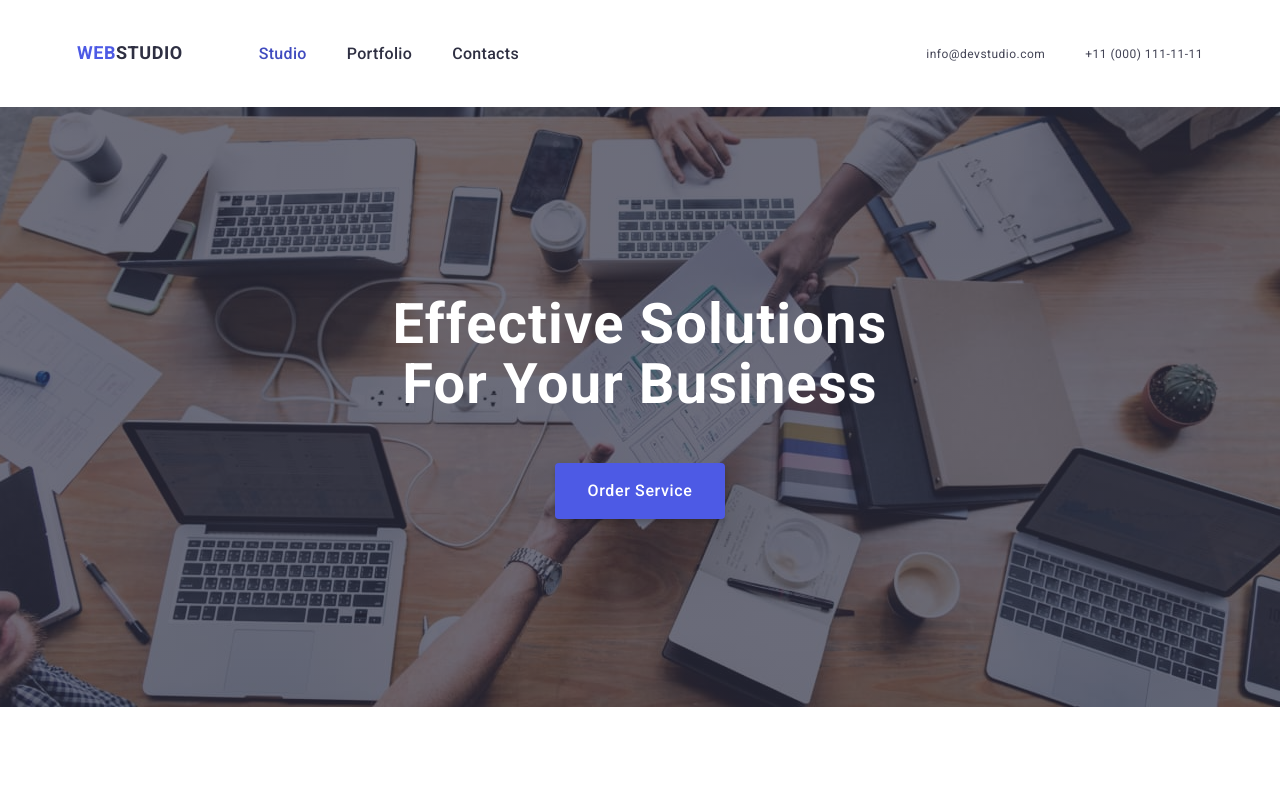
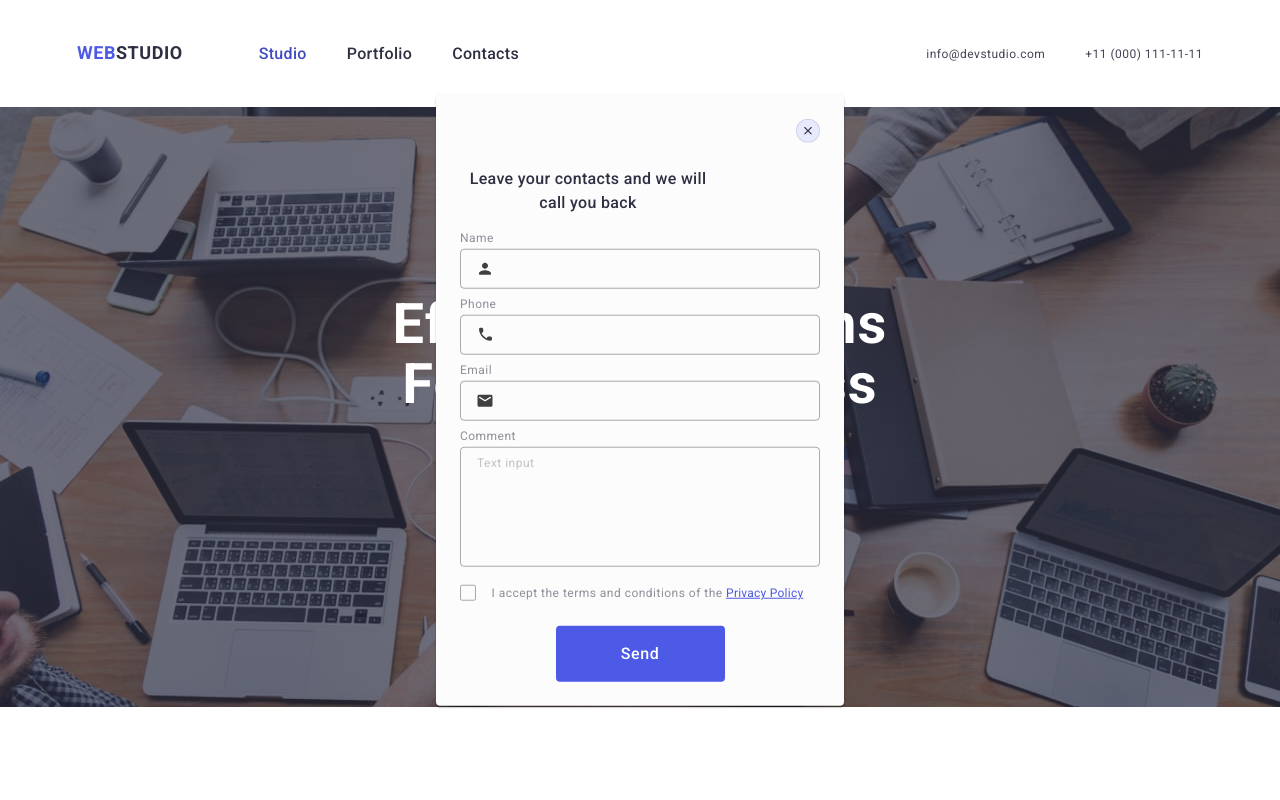
Before and after one commit to Oleg007git/goit-markup-hw-06, a plain HTML site: page index.html in a window 1280 px wide. Shown: the top 800 px of the page. Drawn offline with nearby package versions, Linux system fonts and the light colour scheme.

Commit message:
modal window

```diff
--- a/css/styles.css
+++ b/css/styles.css
@@ -71,9 +71,6 @@ a {
   padding-right: 16px;
   margin: 0 auto;
 }
-.backdrop {
-  display: none;
-}
 .contacts {
   display: none;
 }
@@ -124,94 +121,9 @@ a {
   justify-content: space-between;
   align-items: center;
 }
-/* =
 
+/*=== Section 1=== */
 
-======Mobile-menu ======
-
-
-=*/
-.mobile-menu-wrapper {
-  position: fixed;
-  top: 0;
-  right: 0;
-  z-index: 999;
-  width: 100%;
-  height: 100%;
-  background-color: #fff;
-  transform: translateX(100%);
-  transition: transform 250ms cubic-bezier(0.4, 0, 0.2, 1);
-}
-.mobile-menu-wrapper .is-open {
-  transform: translateX(0%);
-}
-.mobile-social-contact {
-  display: flex;
-  justify-content: center;
-  gap: 40px;
-}
-.mobile-menu-container {
-  position: relative;
-}
-.mobile-menu-close-btn {
-  position: absolute;
-  top: 24px;
-  right: 16px;
-  line-height: 0;
-}
-.mobile-contact-link {
-  fill: #f4f4fd;
-  width: 100%;
-  height: 100%;
-  background-color: #4d5ae5;
-  border-radius: 50%;
-  display: flex;
-  justify-content: center;
-  align-items: center;
-  transition: background-color 250ms cubic-bezier(0.4, 0, 0.2, 1);
-}
-.mobile-contact-list {
-  align-items: flex-start;
-  width: 40px;
-  height: 40px;
-}
-.mobile-current {
-  color: #404bbf;
-  font-size: 36px;
-  font-weight: 700;
-  line-height: 1.11em;
-  letter-spacing: 0.02em;
-  text-transform: capitalize;
-  display: flex;
-  flex-direction: column;
-}
-.mobile-menu-item-link {
-  color: #2e2f42;
-  font-size: 36px;
-  font-weight: 700;
-  line-height: 1.11em;
-  letter-spacing: 0.02em;
-  text-transform: capitalize;
-  display: flex;
-  flex-direction: column;
-}
-.mobile-menu {
-  display: flex;
-  flex-direction: column;
-  gap: 40px;
-  margin-bottom: 168px;
-}
-.mobile-menu-contacts {
-  display: flex;
-  flex-direction: column;
-  gap: 24px;
-  margin-bottom: 48px;
-}
-/*=
-
-==== Section 1====
-
-= */
 .section-title {
   display: flex;
   align-items: center;
@@ -564,6 +476,349 @@ a {
   fill: #f4f4fd;
   margin-left: 16px;
 }
+
+/* ===Mobile-menu ===*/
+
+.mobile-menu-wrapper {
+  display: flex;
+  position: fixed;
+  top: 0;
+  right: 0;
+  z-index: 999;
+  width: 100%;
+  height: 100%;
+  background-color: #fff;
+  transform: translateX(100%);
+  transition: transform 250ms cubic-bezier(0.4, 0, 0.2, 1);
+}
+.mobile-menu-wrapper .is-open {
+  transform: translateX(0%);
+  display: flex;
+}
+.mobile-social-contact {
+  display: flex;
+  justify-content: center;
+  gap: 40px;
+}
+.mobile-menu-container {
+  position: relative;
+  padding-top: 72px;
+  padding-bottom: 40px;
+}
+.mobile-menu-close-btn {
+  position: absolute;
+  top: 24px;
+  right: 16px;
+  line-height: 0;
+}
+.mobile-contact-link {
+  fill: #f4f4fd;
+  width: 100%;
+  height: 100%;
+  background-color: #4d5ae5;
+  border-radius: 50%;
+  display: flex;
+  justify-content: center;
+  align-items: center;
+  transition: background-color 250ms cubic-bezier(0.4, 0, 0.2, 1);
+}
+.mobile-contact-wrapper {
+  margin-top: auto;
+}
+.mobile-contact-list {
+  align-items: flex-start;
+  width: 40px;
+  height: 40px;
+}
+.mobile-current {
+  color: #404bbf;
+  font-size: 36px;
+  font-weight: 700;
+  line-height: 1.11em;
+  letter-spacing: 0.02em;
+  text-transform: capitalize;
+  display: flex;
+  flex-direction: column;
+}
+.mobile-menu-item-link {
+  color: #2e2f42;
+  font-size: 36px;
+  font-weight: 700;
+  line-height: 1.11em;
+  letter-spacing: 0.02em;
+  text-transform: capitalize;
+  display: flex;
+  flex-direction: column;
+}
+.mobile-menu {
+  display: flex;
+  flex-direction: column;
+  gap: 40px;
+  margin-bottom: 168px;
+}
+.mobile-menu-contacts {
+  display: flex;
+  flex-direction: column;
+  gap: 24px;
+  margin-bottom: 48px;
+}
+
+/*===Modal window===*/
+
+.backdrop .is-open {
+  position: fixed;
+  top: 0;
+  left: 0;
+  z-index: 9999999;
+  width: 100%;
+  height: 100%;
+  background-color: rgba(0, 0, 0, 0.5);
+  opacity: 0;
+  visibility: hidden;
+  pointer-events: none;
+  transition: opacity 250ms cubic-bezier(0.4, 0, 0.2, 1),
+    visibility 250ms cubic-bezier(0.4, 0, 0.2, 1);
+  background-color: rgba(46, 47, 66, 0.4);
+}
+
+.backdrop .is-open {
+  opacity: 1;
+  visibility: visible;
+  pointer-events: auto;
+}
+.modal {
+  position: absolute;
+  top: 50%;
+  left: 50%;
+  transform: translate(-50%, -50%);
+  width: 288px;
+  min-height: 623px;
+  border-radius: 4px;
+  background: #fcfcfc;
+  padding: 72px 16px 24px 16px;
+  box-shadow: 0px 1px 1px rgba(0, 0, 0, 0.14), 0px 1px 3px rgba(0, 0, 0, 0.12),
+    0px 2px 1px rgba(0, 0, 0, 0.2);
+  transition: transform 250ms cubic-bezier(0.4, 0, 0.2, 1);
+}
+
+.modal-close-btn {
+  display: flex;
+  justify-content: center;
+  align-items: center;
+  position: absolute;
+  top: 24px;
+  right: 24px;
+  width: 24px;
+  height: 24px;
+  border-radius: 50%;
+  padding: 0;
+  background-color: #e7e9fc;
+  border: none;
+  line-height: 0;
+  fill: #2e2f42;
+  transition: background-color 250ms cubic-bezier(0.4, 0, 0.2, 1),
+    border 250ms cubic-bezier(0.4, 0, 0.2, 1);
+  border: 1px solid rgba(0, 0, 0, 0.1);
+}
+
+.modal-close-btn:hover,
+.modal-close-btn:focus {
+  background-color: #404bbf;
+  border: none;
+  fill: #ffffff;
+}
+.modal-close-btn-icon {
+  transition: fill 250ms cubic-bezier(0.4, 0, 0.2, 1);
+}
+
+.review-form-description {
+  width: 256px;
+  color: #2e2f42;
+  text-align: center;
+  font-size: 16px;
+  font-weight: 500;
+  line-height: 1.5em;
+  letter-spacing: 0.02em;
+  margin-bottom: 16px;
+}
+
+.review-form-field-wrapper {
+  margin-bottom: 8px;
+}
+.review-form-field-wrapper-comment {
+  margin-bottom: 16px;
+}
+
+.review-form-field-label {
+  display: block;
+  font-size: 12px;
+  font-weight: 400;
+  line-height: 1.17;
+  letter-spacing: 0.04em;
+  color: rgba(64, 64, 64, 0.3);
+  margin-bottom: 4px;
+  color: #8e8f99;
+}
+
+.review-form-input-wrapper {
+  position: relative;
+}
+
+.review-form-input {
+  width: 100%;
+  height: 40px;
+  border: 1px solid rgba(46, 47, 66, 0.4);
+  border-radius: 4px;
+  background-color: transparent;
+  padding-left: 38px;
+  transition: border-color 250ms linear;
+  outline: 0px solid transparent;
+  transition: border-color 250ms cubic-bezier(0.4, 0, 0.2, 1);
+}
+
+.review-form-input:focus {
+  border-color: #4d5ae5;
+}
+
+.review-form-input-icon {
+  position: absolute;
+  top: 50%;
+  left: 16px;
+  transform: translateY(-50%);
+  fill: #404040;
+  transition: fill 250ms linear;
+  transition: fill 250ms cubic-bezier(0.4, 0, 0.2, 1);
+}
+
+.review-form-input:focus + .review-form-input-icon {
+  fill: #4d5ae5;
+}
+
+.review-form-comment {
+  display: block;
+  width: 100%;
+  height: 120px;
+  font-size: 12px;
+  font-weight: 400;
+  line-height: 1.17;
+  letter-spacing: 0.04em;
+  color: rgba(46, 47, 66, 0.4);
+  border: 1px solid rgba(46, 47, 66, 0.4);
+  border-radius: 4px;
+  background-color: transparent;
+  padding: 8px 16px;
+  resize: none;
+  transition: border-color 250ms cubic-bezier(0.4, 0, 0.2, 1);
+  outline: 0px solid transparent;
+}
+.review-form-field-wrapper {
+  margin-bottom: 8px;
+}
+
+.review-form-comment::placeholder {
+  color: rgba(64, 64, 64, 0.3);
+}
+
+.review-form-comment:focus {
+  border-color: #4d5ae5;
+}
+.review-form-checkbox-wrapper {
+  margin-bottom: 24px;
+}
+
+.review-form-checkbox-label {
+  font-size: 12px;
+  font-weight: 400;
+  line-height: 1.17;
+  letter-spacing: 0.04em;
+  color: rgba(64, 64, 64, 0.6);
+  color: #8e8f99;
+}
+
+.review-form-own-checkbox {
+  display: inline-flex;
+  align-items: center;
+  justify-content: center;
+  width: 16px;
+  height: 16px;
+  border: 2px solid rgba(17, 17, 17, 0.14);
+  border-radius: 6px;
+  cursor: pointer;
+  margin-right: 12px;
+  fill: rgba(46, 47, 66, 0.4);
+  fill: transparent;
+}
+
+.review-form-checkbox:checked
+  + .review-form-checkbox-label
+  > .review-form-own-checkbox {
+  border-color: #404bbf;
+  background-color: #404bbf;
+  border: none;
+  fill: #f4f4fd;
+}
+
+.review-form-checkbox:focus
+  + .review-form-checkbox-label
+  > .review-form-own-checkbox {
+  outline: 1px solid rgba(0, 0, 255, 0.5);
+}
+.review-form-own-checkbox {
+  border: 1px solid rgba(46, 47, 66, 0.4);
+  border-radius: 2px;
+  transition: background-color 250ms cubic-bezier(0.4, 0, 0.2, 1),
+    border 250ms cubic-bezier(0.4, 0, 0.2, 1),
+    fill 250ms cubic-bezier(0.4, 0, 0.2, 1);
+}
+
+.review-form-own-checkbox-icon {
+  fill: #ffffff;
+  opacity: 0;
+}
+
+.review-form-checkbox:checked
+  + .review-form-checkbox-label
+  .review-form-own-checkbox-icon {
+  opacity: 1;
+  border: none;
+  fill: #f4f4fd;
+}
+.accent-color {
+  color: #4d5ae5;
+  font-size: 12px;
+  font-weight: 400;
+  line-height: 1.16em;
+  letter-spacing: 0.02em;
+  text-decoration-line: underline;
+}
+
+.review-form-submit-btn {
+  display: block;
+  margin-left: auto;
+  margin-right: auto;
+  min-width: 169px;
+  height: 56px;
+  padding: 16px 32px;
+  border-radius: 4px;
+  align-items: flex-start;
+  gap: 10px;
+  border: none;
+  background-color: #4d5ae5;
+  color: #ffffff;
+  transition: background-color 250ms cubic-bezier(0.4, 0, 0.2, 1);
+  text-align: center;
+  font-size: 16px;
+  font-weight: 500;
+  line-height: 1.5em;
+  letter-spacing: 0.04em;
+}
+
+.review-form-submit-btn:hover,
+.review-form-submit-btn:focus {
+  background-color: #404bbf;
+  box-shadow: 0px 4px 4px 0px rgba(0, 0, 0, 0.15);
+}
+
 /* =
 
 
@@ -588,6 +843,9 @@ a {
   }
   .mobile-menu-wrapper {
     display: none;
+  }
+  .backdrop {
+    display: flex;
   }
   .container-header {
     display: flex;
@@ -748,6 +1006,12 @@ a {
   .mail-text {
     display: block;
   }
+  /*==Modal window===*/
+  .modal {
+    width: 408px;
+    min-height: 584px;
+    padding: 72px 24px 24px 24px;
+  }
 }
 /* =
 
@@ -762,6 +1026,9 @@ a {
   }
   .mobile-menu-open-btn {
     display: none;
+  }
+  .backdrop {
+    display: flex;
   }
   .menu {
     margin-left: 76px;
--- a/index.html
+++ b/index.html
@@ -796,7 +796,7 @@
     =================Main window================
 
     =>
-    <div class="backdrop is-open">
+    <div class="backdrop">
       <div class="modal">
         <button class="modal-close-btn" type="button">
           <svg
@@ -949,7 +949,8 @@
             </li>
           </ul>
         </div>
-        <address class="mobile-contacts">
+        <div class="mobile-contact-wrapper">
+         <address class="mobile-contacts">
           <ul class="mobile-menu-contacts">
             <li>
               <a
@@ -964,8 +965,8 @@
               >
             </li>
           </ul>
-        </address>
-        <div class="mobile-container-social">
+         </address>
+         <div class="mobile-container-social">
           <ul class="mobile-social-contact">
             <li class="mobile-contact-list">
               <a class="mobile-contact-link" href="https://www.instagram.com/">
@@ -1019,6 +1020,7 @@
               </a>
             </li>
           </ul>
+         </div>
         </div>
       </div>
     </div>
```
